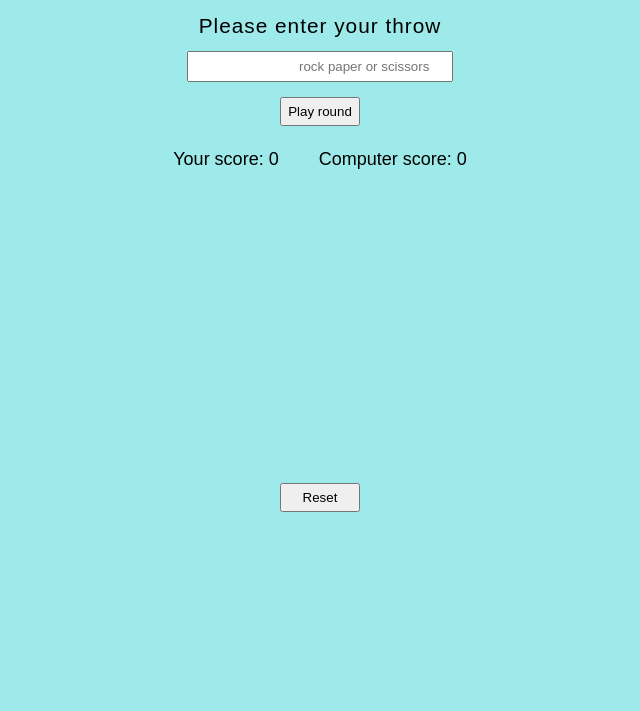
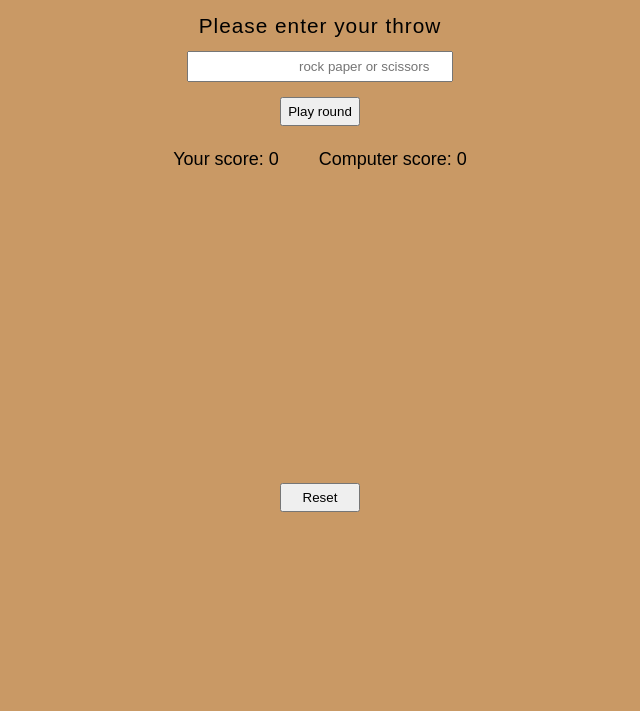
Before and after one commit to jakeatkinson30/RockPaperScissors, a plain HTML site: page index.html in a window 1280 px wide. Shown: the part 89-800 px from the top of the page, without its empty margins (320-960 px from the left). Drawn offline with Linux system fonts and the light colour scheme; a web font is replaced by a local one.

Commit message:
Changed background colour

```diff
--- a/styles.css
+++ b/styles.css
@@ -1,7 +1,7 @@
 /* Universal Styles */
 
 #bodyWrapper {
-    background-color: #9ee9ea;
+    background-color: #c99965;
     font-family: 'Gemunu Libre', sans-serif;
     font-size: large;
 }
```
